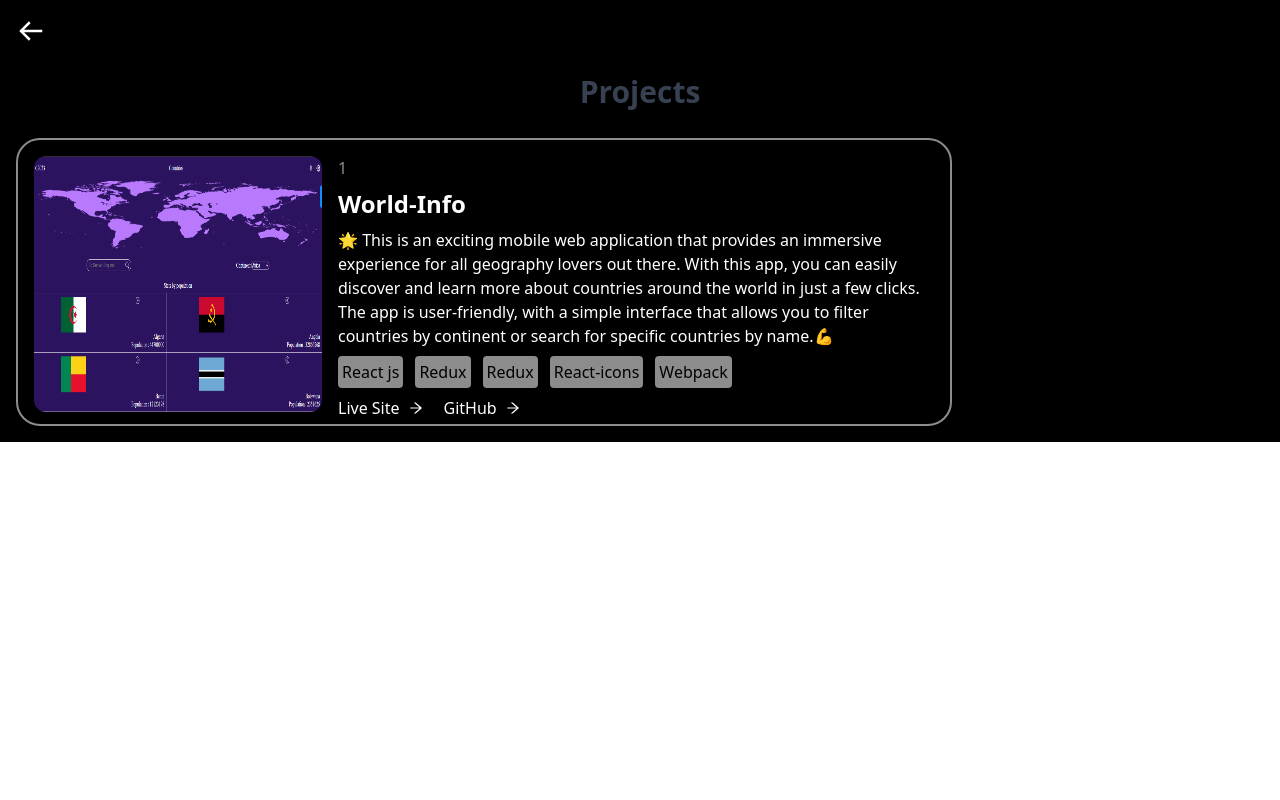
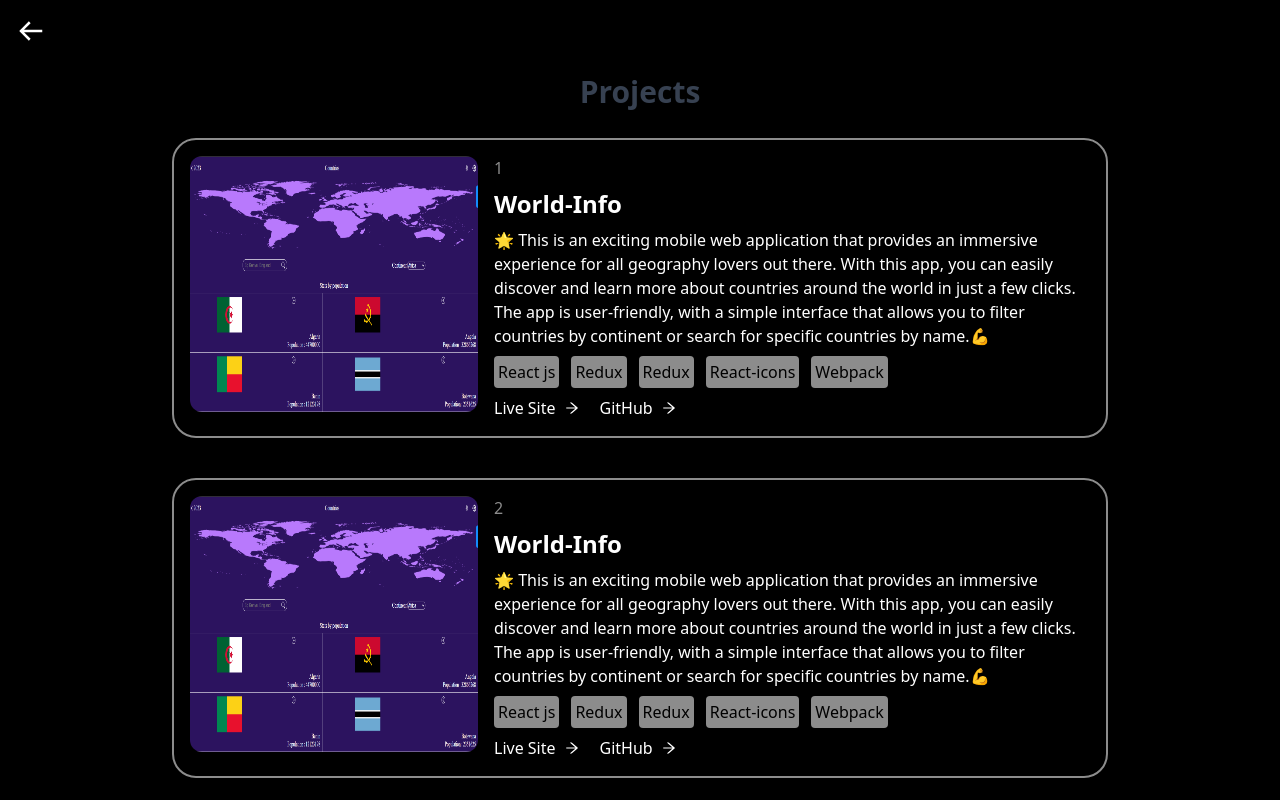
Before and after one commit to leehaney254/portfolio, a React (Vite) app: page /projects in a window 1280 px wide. Shown: the top 800 px of the page. Built offline with nearby package versions, Linux system fonts and the light colour scheme.

Commit message:
Style: Space projects page

```diff
--- a/src/components/Projects.tsx
+++ b/src/components/Projects.tsx
@@ -15,7 +15,7 @@
         {
           Project.slice(0, 3).map((element, index) => {
             return (
-              <div key={index} className="border-charcoal border-2 p-4 rounded-3xl lg:flex lg:gap-4 lg:w-3/4 lg:h-72">
+              <div key={index} className="border-charcoal border-2 p-4 rounded-3xl lg:flex lg:gap-4 lg:w-3/4">
                 <img className="rounded-xl lg:w-72 lg:h-64" src={element.image} alt="project screenshot" />
                 <div className="lg:flex lg:flex-col gap-2 ">
                   <p className="text-charcoal">{index + 1}</p>
--- a/src/data/data.ts
+++ b/src/data/data.ts
@@ -64,6 +64,30 @@
     technologies: ['React js', 'React-icons', 'Tailwind', 'React-contet', 'Syncfusion', 'webpack'],
     live: 'https://dashboard-c0k0.onrender.com/',
     github: 'https://github.com/leehaney254/dashboard',
+  },
+  {
+    image: world,
+    title: 'World-Info',
+    description: '🌟 This is an exciting mobile web application that provides an immersive experience for all geography lovers out there. With this app, you can easily discover and learn more about countries around the world in just a few clicks. The app is user-friendly, with a simple interface that allows you to filter countries by continent or search for specific countries by name.💪',
+    technologies: ['React js', 'Redux', 'Redux', 'React-icons', 'Webpack'],
+    live: 'https://world-info.onrender.com/',
+    github: 'https://github.com/leehaney254/world-info',
+  },
+  {
+    image: world,
+    title: 'World-Info',
+    description: '🌟 This is an exciting mobile web application that provides an immersive experience for all geography lovers out there. With this app, you can easily discover and learn more about countries around the world in just a few clicks. The app is user-friendly, with a simple interface that allows you to filter countries by continent or search for specific countries by name.💪',
+    technologies: ['React js', 'Redux', 'Redux', 'React-icons', 'Webpack'],
+    live: 'https://world-info.onrender.com/',
+    github: 'https://github.com/leehaney254/world-info',
+  },
+  {
+    image: world,
+    title: 'World-Info',
+    description: '🌟 This is an exciting mobile web application that provides an immersive experience for all geography lovers out there. With this app, you can easily discover and learn more about countries around the world in just a few clicks. The app is user-friendly, with a simple interface that allows you to filter countries by continent or search for specific countries by name.💪',
+    technologies: ['React js', 'Redux', 'Redux', 'React-icons', 'Webpack'],
+    live: 'https://world-info.onrender.com/',
+    github: 'https://github.com/leehaney254/world-info',
   },
   {
     image: world,
--- a/src/pages/Projecpage.tsx
+++ b/src/pages/Projecpage.tsx
@@ -14,15 +14,15 @@
       </header>
       <section className="flex flex-col md:items-center">
         <h1 className="text-3xl font-bold my-7 text-gray-700">Projects</h1>
-        <div className="flex flex-col gap-10">
+        <div className="flex flex-col gap-10 items-center">
           {
-            Project.slice(2).map((element, index) => {
+            Project.slice(3).map((element, index) => {
               return (
-                <div key={index} className="border-charcoal border-2 p-4 rounded-3xl lg:flex lg:gap-4 lg:w-3/4 lg:h-72">
-                  <img className="rounded-xl lg:w-72 lg:h-64" src={element.image} alt="project screenshot" />
-                  <div className="lg:flex lg:flex-col gap-2 ">
+                <div key={index} className="border-charcoal border-2 p-4 rounded-3xl md:flex md:gap-4 md:w-3/4">
+                  <img className="rounded-xl md:w-72 md:h-64" src={element.image} alt="project screenshot" />
+                  <div className="md:flex md:flex-col gap-2 ">
                     <p className="text-charcoal">{index + 1}</p>
-                    <div className="lg:flex lg:flex-col gap-2 ">
+                    <div className="md:flex md:flex-col gap-2 ">
                       <h4 className="text-2xl font-bold">{element.title}</h4>
                       <p>
                         {element.description}
```
